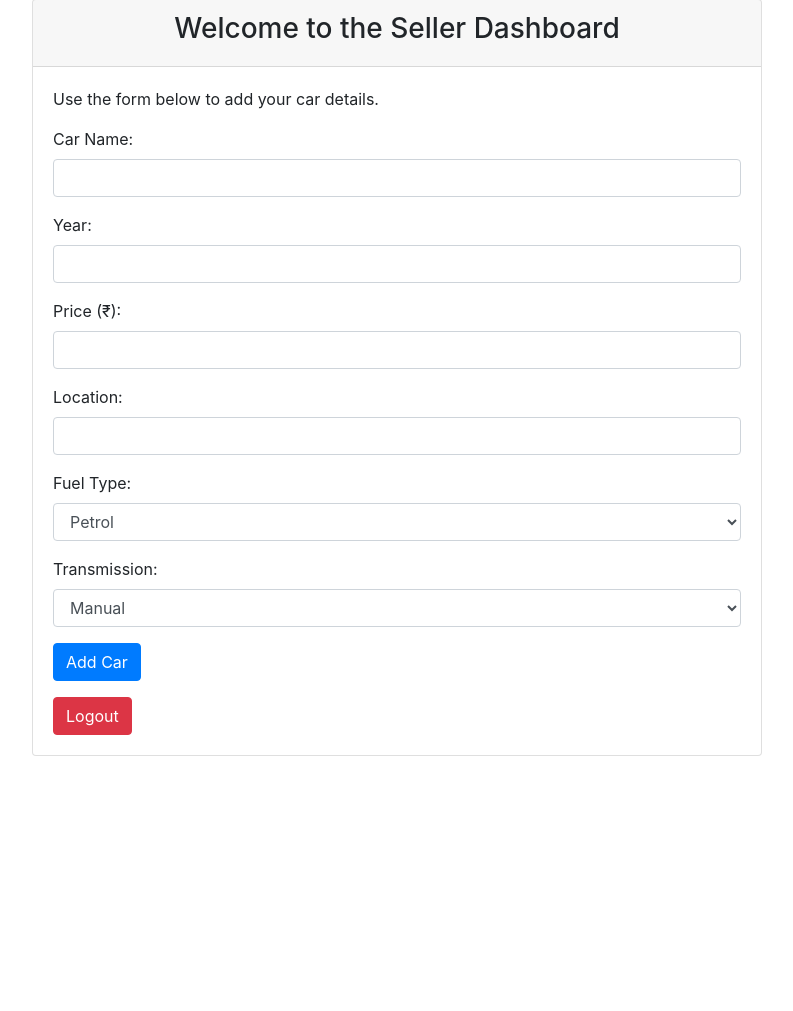
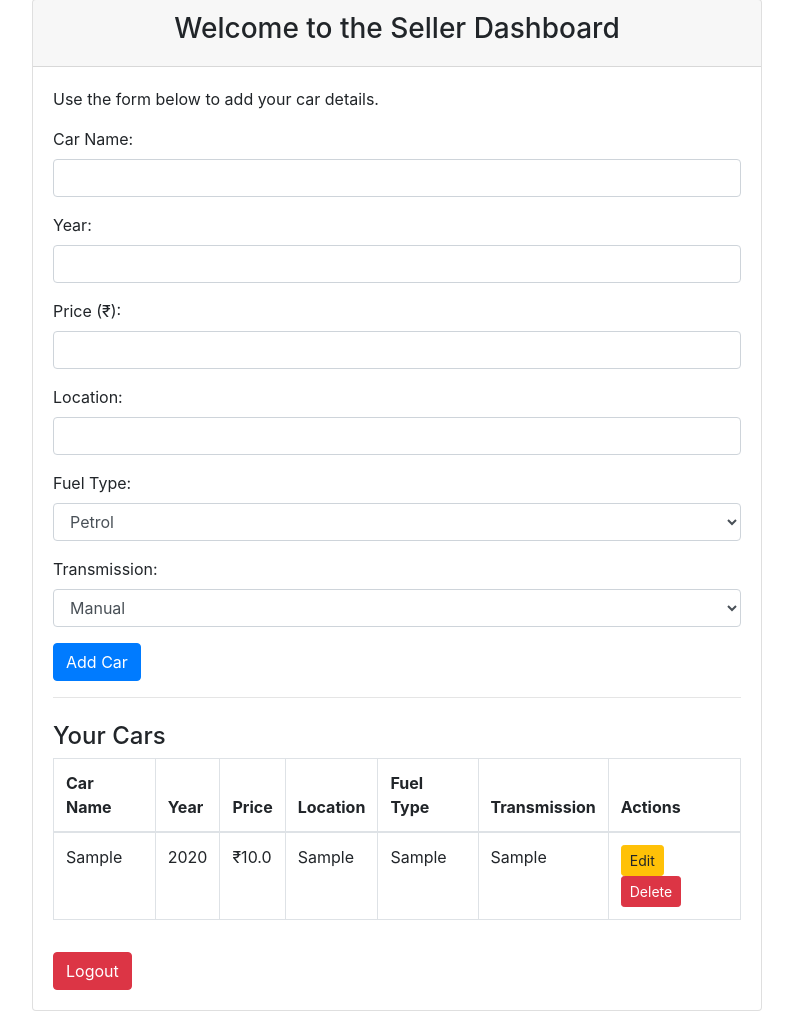
Before and after one commit to Piyush1716/Car-Recommendation, a Flask app: page /seller_dashboard in a window 1280 px wide. Shown: the part 49-1060 px from the top of the page, without its empty margins (243-1036 px from the left). Before the commit the page ends 805 px from the top, so only its background shows below. Run offline with Flask 3, Linux system fonts and the light colour scheme; the visitor is signed in with stand-in values (Sample User, id 1); tables that the repository leaves empty hold one stand-in row (values such as "Sample post"); some libraries are stand-ins or nearby versions.

Commit message:
seller can see his listed cars

```diff
--- a/app.py
+++ b/app.py
@@ -30,8 +30,7 @@ class Car(db.Model):
     location = db.Column(db.String(100), nullable=False)
     fuel_type = db.Column(db.String(50), nullable=False)
     transmission = db.Column(db.String(50), nullable=False)
-
-
+    seller_email = db.Column(db.String(150), nullable=False)
 
 @app.route('/login', methods=['GET', 'POST'])
 def login():
@@ -43,8 +42,8 @@ def login():
         user = User.query.filter_by(email=email, role=role).first()
 
         if user and user.password == password:
-            # session['user_id'] = user.id
-            # session['role'] = user.role
+            session['email'] = email
+            session['role'] = user.role
 
             # Redirect based on role
             if role == 'buyer':
@@ -123,8 +122,14 @@ def cars():
 def seller_dashboard():
     message = None  # Default message
 
+    if 'email' not in session:
+        # If no user is logged in, redirect to login page
+        return redirect(url_for('login'))
+
+    seller_email = session['email']  # Get the logged-in user's email
+
     if request.method == 'POST':
-        # Get form data
+        # Get form data for adding a new car
         model = request.form.get('car_name')
         year = request.form.get('year')
         price = request.form.get('price')
@@ -144,7 +149,8 @@ def seller_dashboard():
                     price=float(price),
                     location=location,
                     fuel_type=fuel_type,
-                    transmission=transmission
+                    transmission=transmission,
+                    seller_email=seller_email  # Assign the logged-in seller's email
                 )
                 db.session.add(new_car)
                 db.session.commit()
@@ -153,9 +159,11 @@ def seller_dashboard():
                 # Handle database errors
                 message = f"An error occurred: {str(e)}"
 
-    return render_template('seller_dashboard.html', message=message)
+    # Fetch cars listed by the logged-in seller
+    seller_cars = Car.query.filter_by(seller_email=seller_email).all()
 
-import logging
+    return render_template('seller_dashboard.html', message=message, cars=seller_cars)
+
 
 @app.route('/register', methods=['GET', 'POST'])
 def register():
--- a/templates/seller_dashboard.html
+++ b/templates/seller_dashboard.html
@@ -61,6 +61,45 @@
                             <button type="submit" class="btn btn-primary">Add Car</button>
                         </form>
 
+                        <hr>
+
+                        <h4 class="mt-4">Your Cars</h4>
+                        <!-- Display list of cars added by the seller -->
+                        {% if cars %}
+                            <table class="table table-bordered">
+                                <thead>
+                                    <tr>
+                                        <th>Car Name</th>
+                                        <th>Year</th>
+                                        <th>Price</th>
+                                        <th>Location</th>
+                                        <th>Fuel Type</th>
+                                        <th>Transmission</th>
+                                        <th>Actions</th>
+                                    </tr>
+                                </thead>
+                                <tbody>
+                                    {% for car in cars %}
+                                        <tr>
+                                            <td>{{ car.model }}</td>
+                                            <td>{{ car.year }}</td>
+                                            <td>&#8377;{{ car.price }}</td>
+                                            <td>{{ car.location }}</td>
+                                            <td>{{ car.fuel_type }}</td>
+                                            <td>{{ car.transmission }}</td>
+                                            <td>
+                                                <!-- Edit and Delete buttons -->
+                                                <a href="/edit_car/{{ car.id }}" class="btn btn-warning btn-sm">Edit</a>
+                                                <a href="/delete_car/{{ car.id }}" class="btn btn-danger btn-sm">Delete</a>
+                                            </td>
+                                        </tr>
+                                    {% endfor %}
+                                </tbody>
+                            </table>
+                        {% else %}
+                            <p>No cars listed yet.</p>
+                        {% endif %}
+
                         <a href="/logout" class="btn btn-danger mt-3">Logout</a>
                     </div>
                 </div>
```
Also changed, not shown: temp.py (deleted, +0 -49 lines).
